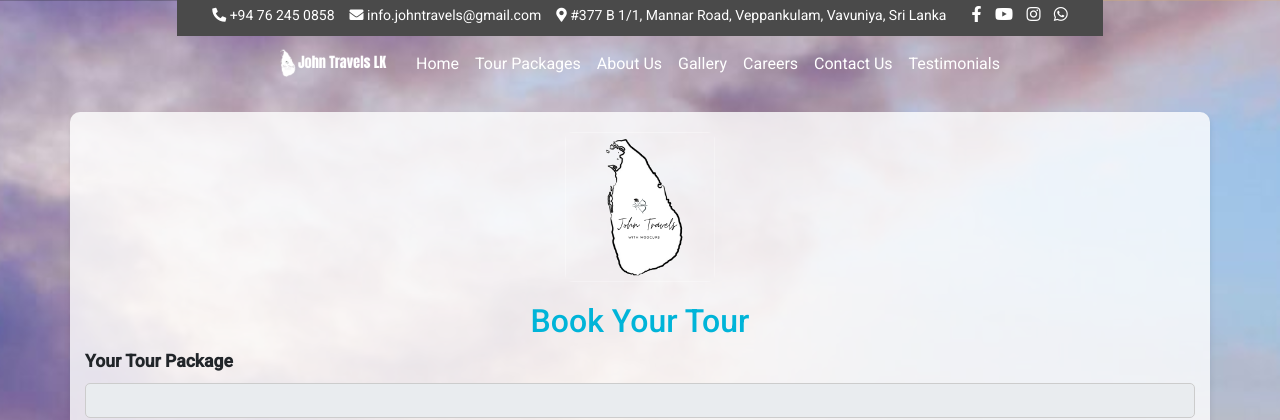
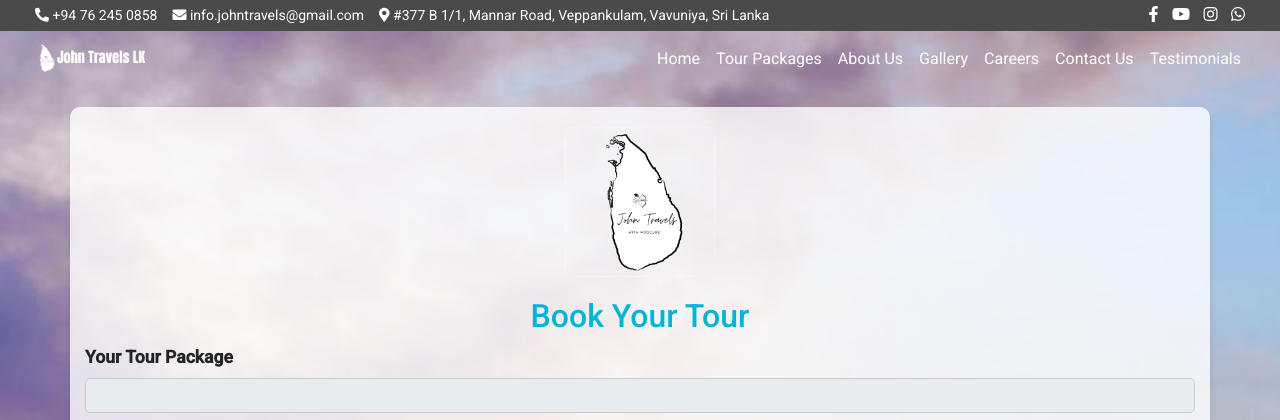
Before and after one commit to woocurs/johntravelslk, a PHP site: page /booking.php in a window 1280 px wide. Shown: the top 420 px of the page. Run offline with PHP 8.4, Linux system fonts and the light colour scheme; some libraries are stand-ins or nearby versions.

Commit message:
header css updated

```diff
--- a/styles/booking_styles.css
+++ b/styles/booking_styles.css
@@ -16,6 +16,9 @@ body, html {
     color: #fff;
     padding: 5px 20px;
     font-size: 14px;
+    margin-top:0px;
+	margin-bottom:0px;
+	width:100%;
   }
 
   .contact-info1 {
@@ -26,7 +29,7 @@ body, html {
 
   .top-bar .contact-info1 span {
     margin-right: 15px;
-    margin-bottom: 5px;
+
   }
 
 
@@ -46,6 +49,9 @@ body, html {
     color: #fff;
     transition: background-color 0.3s;
     padding: 0 15px;
+    margin-top:0px;
+	  margin-bottom:0px;
+	  width:100%;
   }
 
   .navbar .navbar-brand {
```
